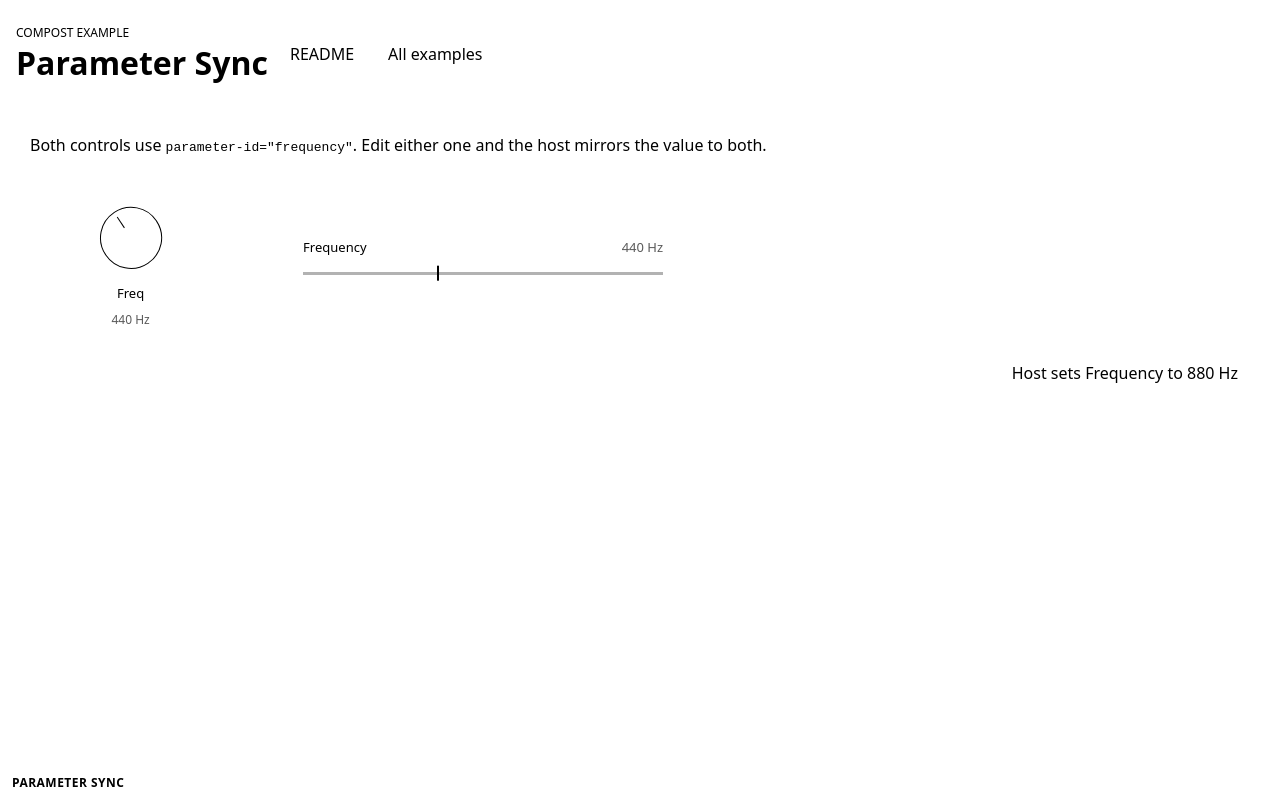
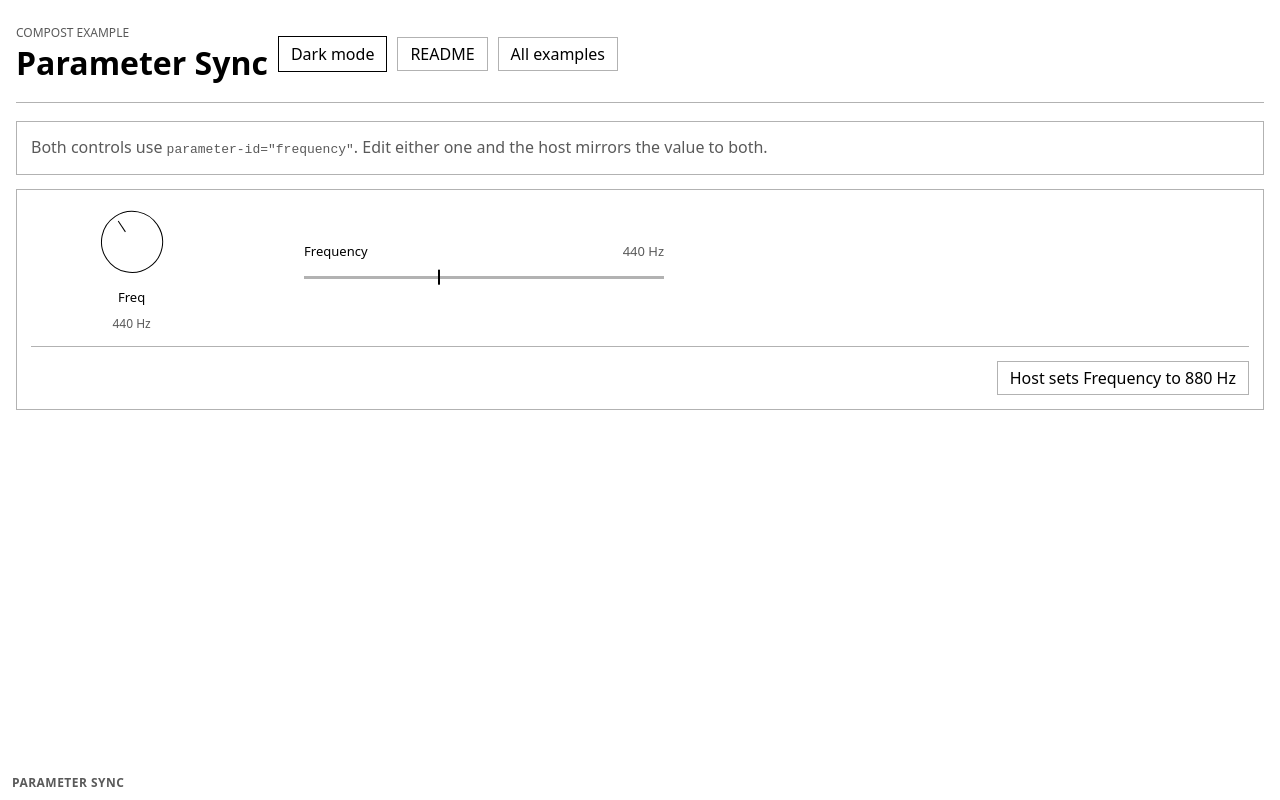
Before and after one commit to charCulbert/compost, a website with bundled scripts: page examples/parameter-sync/index.html in a window 1280 px wide. Built offline with nearby package versions, Linux system fonts and the light colour scheme.

Commit message:
fix: unify example color schemes

```diff
--- a/examples/parameter-sync/index.html
+++ b/examples/parameter-sync/index.html
@@ -33,7 +33,7 @@
       }
     </style>
   </head>
-  <body data-example-id="parameter-sync" data-no-theme-selector>
+  <body data-example-id="parameter-sync">
     <main class="shell">
       <header class="topbar" data-example-nav>
         <div>
--- a/examples/review/review-check.mjs
+++ b/examples/review/review-check.mjs
@@ -1,5 +1,5 @@
 // Headless check for examples/review/review.html: renders one element in the
-// three page contexts, reports console errors, computed ink/font per context,
+// its default page context, reports console errors, computed ink/font,
 // the focused element after Tab, and saves examples/review/review-<element>.png.
 //
 //   npm run dev
--- /dev/null
+++ b/examples/shared/color-scheme.js
@@ -0,0 +1,26 @@
+const storageKey = 'compost-example-color-scheme';
+const root = document.documentElement;
+const stored = localStorage.getItem(storageKey);
+
+root.dataset.colorScheme = stored === 'dark' ? 'dark' : 'light';
+
+const button = document.createElement('button');
+button.type = 'button';
+button.className = 'color-scheme-toggle';
+button.setAttribute('aria-label', 'Toggle color scheme');
+button.addEventListener('click', () => {
+  root.dataset.colorScheme = root.dataset.colorScheme === 'dark' ? 'light' : 'dark';
+  localStorage.setItem(storageKey, root.dataset.colorScheme);
+  updateButton();
+});
+
+function updateButton() {
+  const dark = root.dataset.colorScheme === 'dark';
+  button.textContent = dark ? 'Light mode' : 'Dark mode';
+  button.setAttribute('aria-pressed', String(dark));
+}
+
+updateButton();
+const header = document.querySelector('header');
+button.classList.toggle('floating', !header);
+(header || document.body).append(button);
--- a/examples/shared/example-page.js
+++ b/examples/shared/example-page.js
@@ -1,4 +1,5 @@
 import { getExample } from './catalog.js';
+import './color-scheme.js';
 
 const exampleID = document.body?.dataset.exampleId;
 
--- a/examples/shared/styles.css
+++ b/examples/shared/styles.css
@@ -1,11 +1,17 @@
-/* Retired: the runtime theme picker and its --compost-theme-* bridge. This
-   stylesheet still leans on --bg/--panel/--line/--text/--muted/--accent for
-   page chrome below; those are unset now, so the examples look wrong until
-   they're rebuilt on plain color/color-scheme/--compost-accent per README. */
 :root {
   --compost-ui-font: ui-sans-serif, system-ui, sans-serif;
+  --bg: Canvas;
+  --panel: Canvas;
+  --control-bg: Field;
+  --text: CanvasText;
+  --muted: color-mix(in srgb, currentColor 65%, transparent);
+  --line: color-mix(in srgb, currentColor 30%, transparent);
+  --accent: AccentColor;
+  color-scheme: light;
   font-family: var(--compost-ui-font);
 }
+
+:root[data-color-scheme="dark"] { color-scheme: dark; }
 
 * { box-sizing: border-box; }
 body { margin: 0; background: var(--bg); color: var(--text); font-family: var(--compost-ui-font); }
@@ -94,15 +100,6 @@ body[data-example-id] .shell {
   flex-wrap: wrap;
   gap: 10px;
   align-items: center;
-}
-
-.theme-section {
-  flex: 0 1 300px;
-  display: flex;
-  justify-content: flex-end;
-  min-width: 0;
-  margin-left: auto;
-  padding: 4px;
 }
 
 .examples-nav {
@@ -327,11 +324,27 @@ body[data-example-id] .shell {
   margin-right: auto;
 }
 
-.example-theme-selector {
-  flex: 0 1 auto;
-  font-size: 14px;
+.color-scheme-toggle {
+  min-height: 2.25em;
+  padding: 0 .75em;
+  border: 1px solid currentColor;
+  border-radius: 0;
+  background: Canvas;
+  color: CanvasText;
   font: inherit;
-  --compost-select-height: 30px;
+  cursor: pointer;
+}
+
+.color-scheme-toggle.floating {
+  position: fixed;
+  z-index: 1000;
+  top: .75em;
+  right: .75em;
+}
+
+.color-scheme-toggle:focus-visible {
+  outline: 2px solid currentColor;
+  outline-offset: 2px;
 }
 
 .example-nav-button,
--- a/examples/signal-generator/main.js
+++ b/examples/signal-generator/main.js
@@ -1,4 +1,5 @@
 import '../../src/components/index.js';
+import '../shared/color-scheme.js';
 import { isNoteOffMessage, isNoteOnMessage, midiNoteToFrequency, noteFromMessage } from '../../src/midi.js';
 import { createMIDIMappings } from '../../src/midi-mappings.js';
 import { createParameterController } from '../../src/parameter-controller.js';
```
Also changed, not shown: examples/review/review.html (+12 -17 lines), examples/signal-generator/index.html (+1 -1 lines), test/example-smoke.test.js (+14 -0 lines), README.md.
